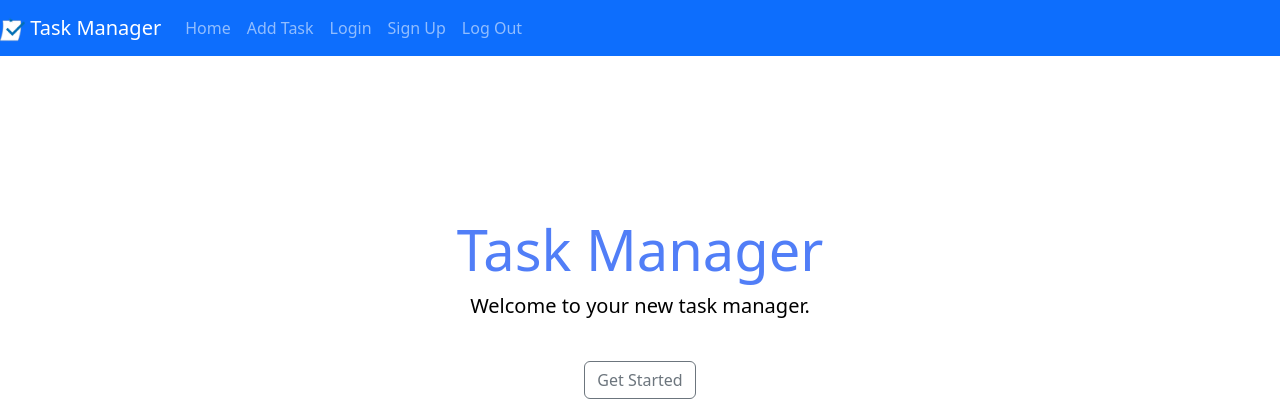
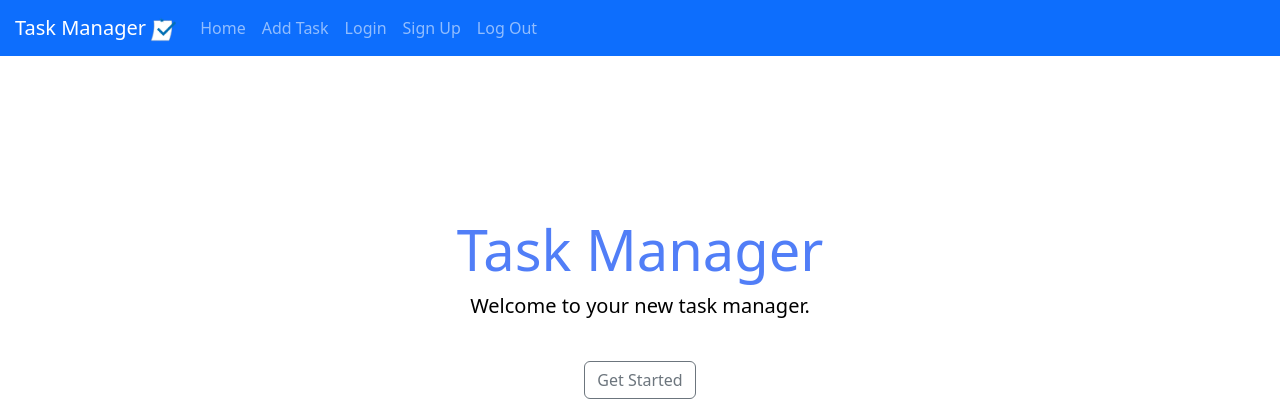
Before and after one commit to punstack/task-manager-app, a Flask app: page / in a window 1280 px wide. Shown: the top 420 px of the page. Run offline with Flask 3, Linux system fonts and the light colour scheme.

Commit message:
slightly offset brand name from left margin

```diff
--- a/static/style.css
+++ b/static/style.css
@@ -11,6 +11,11 @@ h1 {
 
 main {
     flex: 1;
+}
+
+.navbar-brand
+{
+     margin-left:15px !important;
 }
 
 .footer {
--- a/templates/layout.html
+++ b/templates/layout.html
@@ -27,10 +27,12 @@
         text-align: center;
       }
     </style>
+
+    <meta name="viewport" content="width=device-width, initial-scale=1">
   </head>
   <body>
     <nav class="navbar navbar-expand-lg navbar-dark bg-primary text-center">
-        <a class="navbar-brand" href="/"><img src="{{ url_for('static', filename='task_manager_logo.png') }}" alt="Task Manager Logo" width="25" height="25"> Task Manager</a>
+        <a class="navbar-brand" href="/">Task Manager <img src="{{ url_for('static', filename='task_manager_logo.png') }}" alt="Task Manager Logo" width="25" height="25"></a>
         <button class="navbar-toggler" type="button" data-toggle="collapse" data-target="#navbarText" aria-controls="navbarText" aria-expanded="false" aria-label="Toggle navigation">
           <span class="navbar-toggler-icon"></span>
         </button>
```
